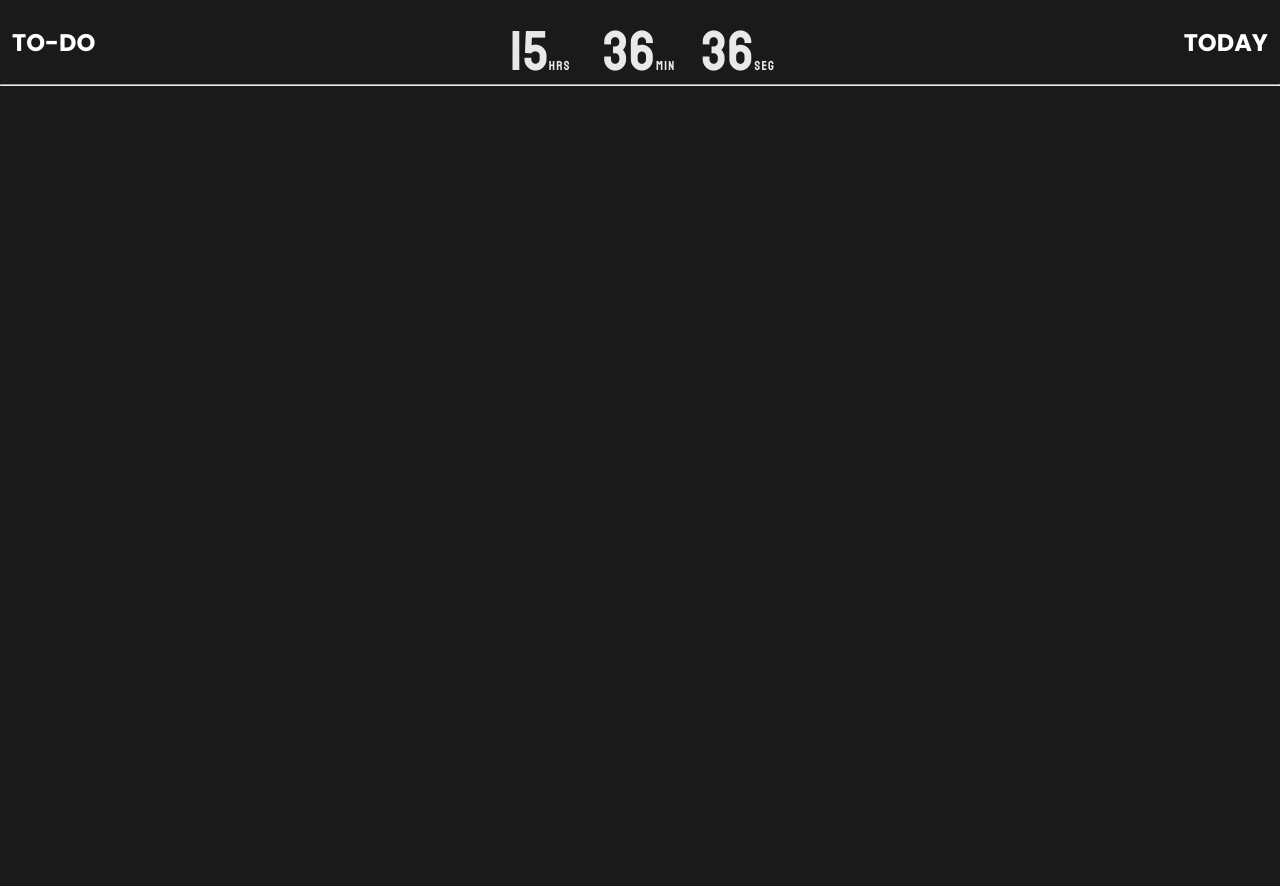
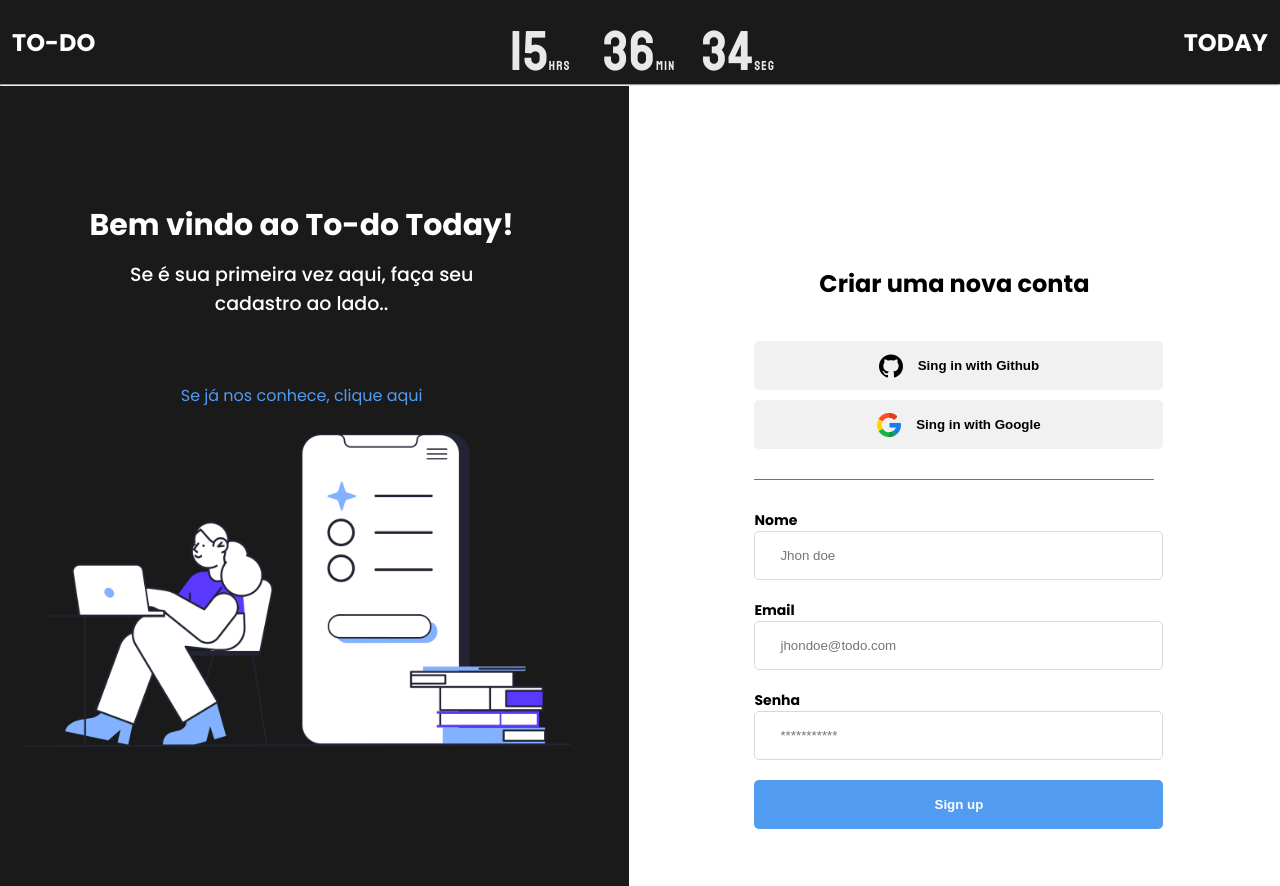
Before and after one commit to GuilhermeWilker/Todo-Today, a Vue app: page /login in a window 1280 px wide. Before the commit the page ends 800 px from the top, so only its background shows below. Built offline with nearby package versions, Linux system fonts and the light colour scheme.

Commit message:
feat: Sign up view

```diff
--- a/src/assets/main.css
+++ b/src/assets/main.css
@@ -72,3 +72,35 @@ aside {
   margin-top: 30px;
   padding: 15px;
 }
+
+.my-1 {
+  margin-block: 10px;
+}
+
+.my-2 {
+  margin-block: 20px;
+}
+
+.my-3 {
+  margin-block: 30px;
+}
+
+.my-4 {
+  margin-block: 40px;
+}
+
+.m-auto {
+  margin-inline: auto;
+}
+
+.txt-center {
+  text-align: center;
+}
+
+.anchor {
+  color: #519bf1;
+}
+
+.anchor:hover {
+  text-decoration: underline;
+}
--- a/src/components/Navigation/Navigation.vue
+++ b/src/components/Navigation/Navigation.vue
@@ -1,5 +1,5 @@
 <script setup>
-import { RouterLink } from 'vue-router'
+import { RouterLink } from "vue-router";
 </script>
 
 <template>
@@ -7,14 +7,16 @@ import { RouterLink } from 'vue-router'
     <RouterLink to="/notes" class="note-btn">Criar anotações</RouterLink>
 
     <RouterLink to="/board" class="note-btn">Criar Mapas mentais</RouterLink>
+
+    <RouterLink to="/login" class="note-btn">Login</RouterLink>
   </header>
 
   <section>
     <img class="img" src="/imgs/pablita-911.png" alt="" />
     <p>
       Obtenha melhor desempenho mesclando suas tarefas com o uso do
-      <strong>Pomodoro</strong>, te auxiliando a gerenciar melhor seu tempo em
-      cada uma delas.
+      <strong>Pomodoro</strong>, te auxiliando a gerenciar melhor seu tempo em cada uma
+      delas.
     </p>
   </section>
 </template>
--- a/src/router/index.js
+++ b/src/router/index.js
@@ -19,6 +19,11 @@ const router = createRouter({
       name: "board",
       component: () => import("../views/BoardView.vue"),
     },
+    {
+      path: "/login",
+      name: "login",
+      component: () => import("../views/LoginView.vue"),
+    },
   ],
 });
 
--- /dev/null
+++ b/src/views/LoginView.vue
@@ -0,0 +1,178 @@
+<script setup>
+//..
+</script>
+
+<template>
+  <main class="auth">
+    <section class="auth__hero">
+      <h3>Bem vindo ao To-do Today!</h3>
+      <p>Se é sua primeira vez aqui, faça seu cadastro ao lado..</p>
+
+      <div class="auth__hero-img-container">
+        <a href="/" class="anchor">Se já nos conhece, clique aqui</a>
+
+        <img src="/imgs/pablita-911.png" alt="" />
+      </div>
+    </section>
+
+    <section class="form__area">
+      <form action="">
+        <h2 class="my-4 txt-center">Criar uma nova conta</h2>
+
+        <button class="form-btn-social my-1">
+          <img src="../../public/imgs/github.png" alt="icone do github" />
+          Sing in with Github
+        </button>
+
+        <button class="form-btn-social">
+          <img src="../../public/imgs/google.png" alt="icone do google" />
+          Sing in with Google
+        </button>
+
+        <div class="line"></div>
+
+        <div class="form-group">
+          <label for="name">Nome</label>
+          <input type="text" name="name" placeholder="Jhon doe" />
+        </div>
+        <div class="form-group">
+          <label for="email">Email</label>
+          <input type="email" name="email" placeholder="jhondoe@todo.com" />
+        </div>
+        <div class="form-group">
+          <label for="password">Senha</label>
+          <input type="password" name="password" placeholder="***********" />
+        </div>
+
+        <button class="form-btn" type="submit">Sign up</button>
+      </form>
+    </section>
+  </main>
+</template>
+
+<style scoped>
+.auth {
+  width: 100%;
+  height: 100vh;
+
+  display: flex;
+  align-items: center;
+}
+
+.auth__hero {
+  display: flex;
+  flex-direction: column;
+  align-items: center;
+
+  width: 50%;
+}
+
+.auth__hero h3 {
+  margin-block: 12px;
+
+  font-size: 30px;
+  font-weight: 700;
+}
+
+.auth__hero p {
+  text-align: center;
+  font-size: 19px;
+  font-weight: 500;
+
+  width: 347px;
+}
+
+.auth__hero-img-container {
+  display: flex;
+  align-items: center;
+  flex-direction: column;
+
+  margin-top: 65px;
+}
+
+.auth__hero-img-container img {
+  width: 130%;
+}
+
+.form__area {
+  width: 60%;
+  height: 100%;
+  padding: 30px;
+
+  background-color: white;
+  color: black;
+}
+
+.form__area form {
+  margin: 150px auto;
+  width: 400px;
+}
+
+.form-group {
+  display: flex;
+  flex-direction: column;
+  margin-bottom: 20px;
+}
+
+.form-group input {
+  width: 409px;
+  height: 49px;
+
+  padding: 3px 25px;
+  border-radius: 5px;
+  border: 1px solid #d9d9d9;
+  background: #fff;
+}
+
+.form-group label {
+  font-size: 14px;
+  font-weight: 600;
+}
+
+.form-btn {
+  display: flex;
+  align-items: center;
+  justify-content: center;
+
+  width: 409px;
+  height: 49px;
+  border-radius: 5px;
+  border: none;
+  background: #519bf1;
+
+  color: white;
+  font-weight: bold;
+  cursor: pointer;
+}
+
+.form-btn-social {
+  display: flex;
+  align-items: center;
+  justify-content: center;
+  gap: 15px;
+
+  width: 409px;
+  height: 49px;
+  border-radius: 5px;
+  border: none;
+  background: #f1f1f1;
+
+
+  font-weight: bold;
+  cursor: pointer;
+}
+
+.form-btn-social:hover {
+  background: #e7e7e7;
+}
+
+
+.line {
+  margin: 30px auto;
+  width: 100%;
+  height: 1px;
+
+  background-color: #717171;
+  border-radius: 5px;
+}
+</style>
```
Also changed, not shown: public/imgs/github.png (added), public/imgs/google.png (added). Lines whose indentation alone changed are shown as unchanged.
